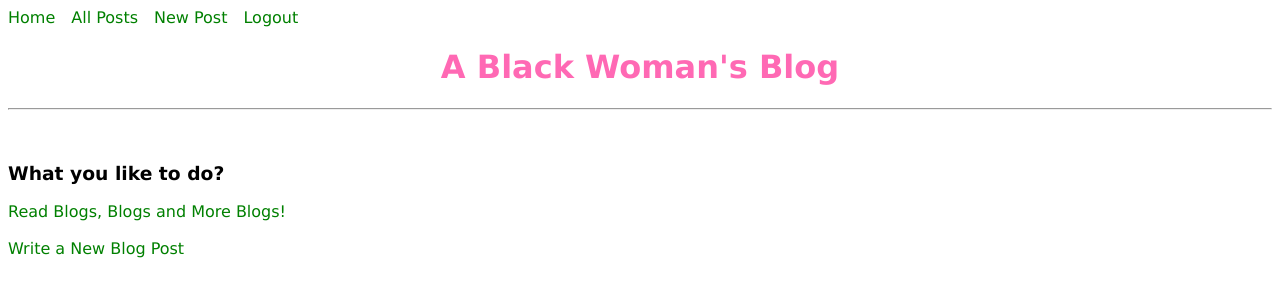
After one commit to ladyjp/blogz, a Flask app: page /home in a window 1280 px wide. The commit adds this page. Shown: the top 300 px of the page. Run offline with Flask 2, Linux system fonts and the light colour scheme; the visitor is signed in with stand-in values (Sample User, id 1).

Commit message:
all posts works

```diff
--- a/main.py
+++ b/main.py
@@ -36,7 +36,7 @@ def require_login():
     allowed_routes = ['login', 'signup', 'index']
     if request.endpoint not in allowed_routes and 'username' not in session:
         flash('Login or Signup Required to Post to Blog', 'error')
-        return redirect('/index')
+        return redirect('/login')
 
 
 @app.route('/login', methods=['POST', 'GET'])
@@ -48,7 +48,7 @@ def login():
         if user and user.password == password:
             session['username'] = username
             flash("Logged in")
-            return redirect('/newpost')
+            return redirect('/home')
 
         elif user != username:
             flash('User does not exist', 'error')
@@ -119,14 +119,36 @@ def signup():
 
 
 
-@app.route('/', methods=['POST', 'GET'])
+@app.route('/')
 @app.route('/index')
 def index():
-    return render_template('index.html')
+
+    users = User.query.all()
+    return render_template('index.html', users=users)
+
+
+#Home app route refers to the page users see after they log in to indicate what they want to do
+@app.route('/home', methods=['POST', 'GET'])
+def home():
+    return render_template('home.html')
 
 @app.route('/blog')
 def blog():
     blogs = Blog.query.all()
+    blog_id = request.args.get('id')
+    user_id = request.args.get('userid')
+
+    if request.method == 'GET' and blog_id:
+        blog_id = int(blog_id)
+        blogs =  Blog.query.filter_by(id={blog_id}).all()
+        return render_template('single.html', blogs=blogs)
+
+    if request.method == 'GET' and user_id:
+        user_id = int(user_id)
+        blogs =  Blog.query.filter_by(owner_id=user_id).all()
+        return render_template('singleuser.html', owner_id)
+
+
     return render_template('blog.html', blogs=blogs)
 
 @app.route('/newpost', methods=['POST', 'GET'])
--- a/templates/base.html
+++ b/templates/base.html
@@ -5,10 +5,8 @@
         <header>
                 <div>
                     <a href='/index'>Home</a> &ensp;
-                    <a href='/login'>Log into Account</a> &ensp;
-                    <a href='/signup'>Create Account</a> &ensp;
-                    <a href='/blog'>Blogs and More Blogs</a> &ensp;
-                    <a href='/newpost'>Add New Blog Entry</a> &ensp;
+                    <a href='/blog'>All Posts</a> &ensp;
+                    <a href='/newpost'>New Post</a> &ensp;
                     <a href='/logout'>Logout</a>
 
                 </div>
@@ -41,6 +39,14 @@
                 font-family: Verdana, Geneva, Tahoma, sans-serif, serif;
             }
 
+            a:link {color: green;
+                text-decoration: none;
+                font-family: Verdana, Geneva, Tahoma, sans-serif;}
+            a:visited {color: hotpink;
+                text-decoration: none;}
+            a:hover {background: lightgray;
+                text-decoration: none;}
+
         </style>
     </head>
 
--- /dev/null
+++ b/templates/home.html
@@ -0,0 +1,9 @@
+{% extends "base.html" %}
+
+{% block content %}
+   <br>
+    <h3> What you like to do? </h3>
+
+        <a href='/blog'>Read Blogs, Blogs and More Blogs!</a> <br><br>
+        <a href='/newpost'>Write a New Blog Post</a>
+{% endblock %}
--- a/templates/newpost.html
+++ b/templates/newpost.html
@@ -3,7 +3,7 @@
 
 {% block content %}
 
-
+<a href='/blog'>Read Blogs, Blogs and More Blogs</a> <br><br>
 
 <form action="/addpost" method='post'>
     <label> New Blog Post Title:</label>  <p class="error">{{title_error}}</p>
```
Also changed, not shown: templates/blog.html (+6 -2 lines), templates/index.html (+15 -1 lines), templates/singleUser.html (+8 -0 lines).
